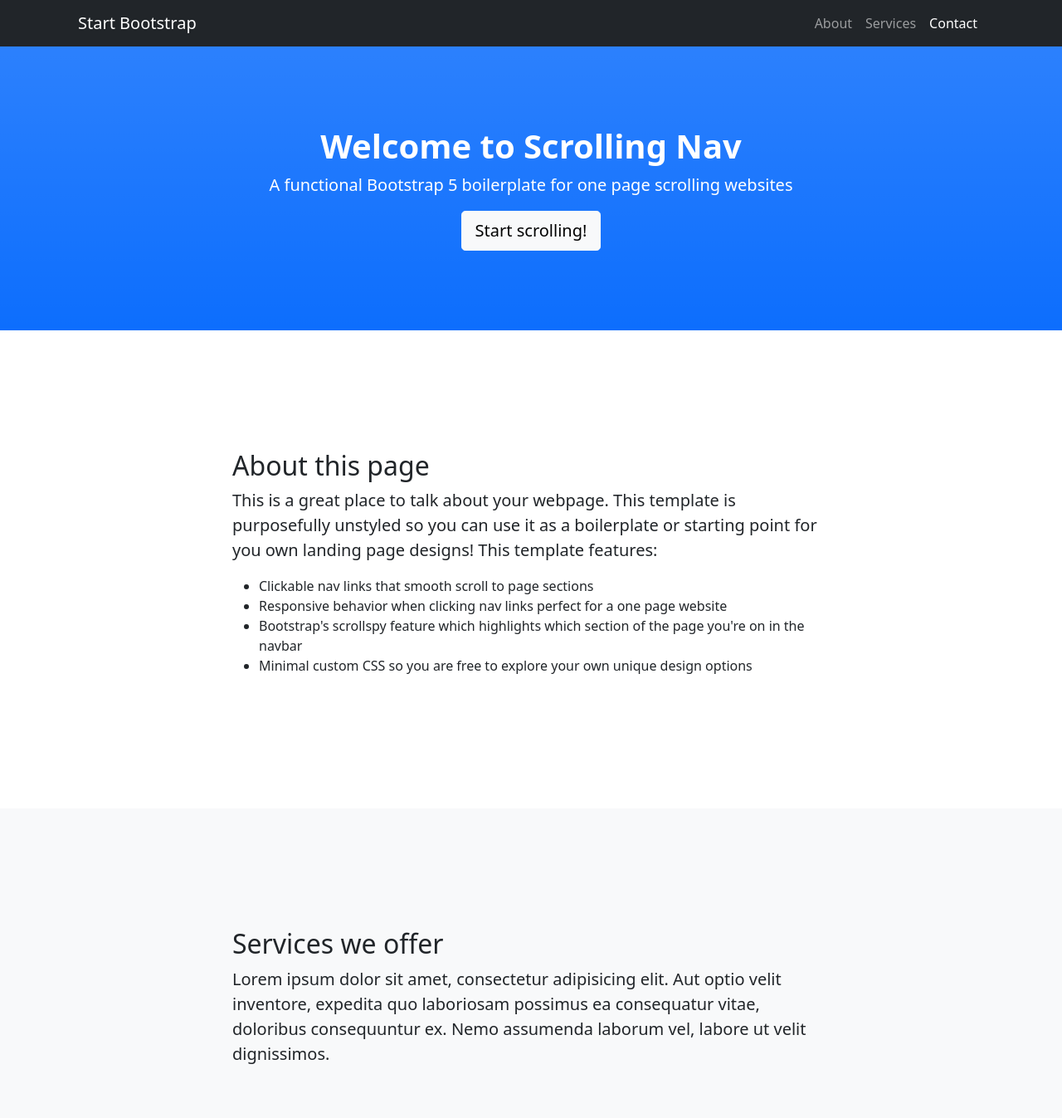
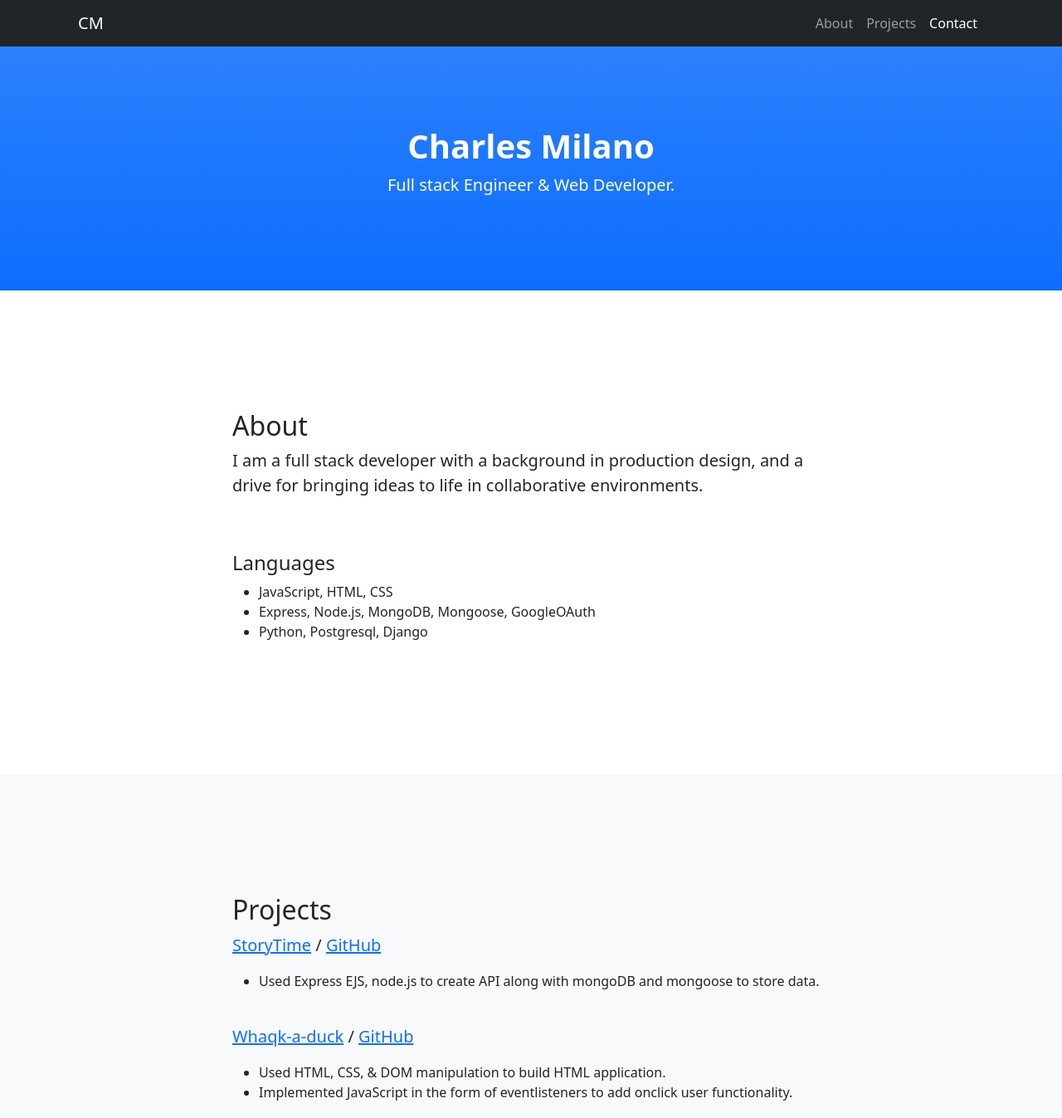
Before and after one commit to amnonongus/Bootstrap-practice, a website: page dist/index.html in a window 1280 px wide. Shown: the top 1347 px of the page at 83% size. Drawn offline with nearby package versions, Linux system fonts and the light colour scheme.

Commit message:
looks finished

```diff
--- a/dist/index.html
+++ b/dist/index.html
@@ -5,7 +5,7 @@
         <meta name="viewport" content="width=device-width, initial-scale=1, shrink-to-fit=no" />
         <meta name="description" content="" />
         <meta name="author" content="" />
-        <title>Scrolling Nav - Start Bootstrap Template</title>
+        <title>Charles Milano</title>
         <link rel="icon" type="image/x-icon" href="assets/favicon.ico" />
         <!-- Core theme CSS (includes Bootstrap)-->
         <link href="css/styles.css" rel="stylesheet" />
@@ -14,12 +14,12 @@
         <!-- Navigation-->
         <nav class="navbar navbar-expand-lg navbar-dark bg-dark fixed-top" id="mainNav">
             <div class="container px-4">
-                <a class="navbar-brand" href="#page-top">Start Bootstrap</a>
+                <a class="navbar-brand" href="#page-top">CM</a>
                 <button class="navbar-toggler" type="button" data-bs-toggle="collapse" data-bs-target="#navbarResponsive" aria-controls="navbarResponsive" aria-expanded="false" aria-label="Toggle navigation"><span class="navbar-toggler-icon"></span></button>
                 <div class="collapse navbar-collapse" id="navbarResponsive">
                     <ul class="navbar-nav ms-auto">
                         <li class="nav-item"><a class="nav-link" href="#about">About</a></li>
-                        <li class="nav-item"><a class="nav-link" href="#services">Services</a></li>
+                        <li class="nav-item"><a class="nav-link" href="#services">Projects</a></li>
                         <li class="nav-item"><a class="nav-link" href="#contact">Contact</a></li>
                     </ul>
                 </div>
@@ -28,9 +28,8 @@
         <!-- Header-->
         <header class="bg-primary bg-gradient text-white">
             <div class="container px-4 text-center">
-                <h1 class="fw-bolder">Welcome to Scrolling Nav</h1>
-                <p class="lead">A functional Bootstrap 5 boilerplate for one page scrolling websites</p>
-                <a class="btn btn-lg btn-light" href="#about">Start scrolling!</a>
+                <h1 class="fw-bolder">Charles Milano</h1>
+                <p class="lead">Full stack Engineer & Web Developer.</p>
             </div>
         </header>
         <!-- About section-->
@@ -38,13 +37,15 @@
             <div class="container px-4">
                 <div class="row gx-4 justify-content-center">
                     <div class="col-lg-8">
-                        <h2>About this page</h2>
-                        <p class="lead">This is a great place to talk about your webpage. This template is purposefully unstyled so you can use it as a boilerplate or starting point for you own landing page designs! This template features:</p>
+                        <h2>About</h2>
+                        <p class="lead">I am a full stack developer with a background in production design, and a drive for bringing ideas to life in collaborative environments.</p>
+                        <br>
+                        <br>
+                        <h4>Languages</h4>
                         <ul>
-                            <li>Clickable nav links that smooth scroll to page sections</li>
-                            <li>Responsive behavior when clicking nav links perfect for a one page website</li>
-                            <li>Bootstrap's scrollspy feature which highlights which section of the page you're on in the navbar</li>
-                            <li>Minimal custom CSS so you are free to explore your own unique design options</li>
+                            <li>JavaScript, HTML, CSS</li>
+                            <li>Express, Node.js, MongoDB, Mongoose, GoogleOAuth</li>
+                            <li>Python, Postgresql, Django</li>
                         </ul>
                     </div>
                 </div>
@@ -55,8 +56,17 @@
             <div class="container px-4">
                 <div class="row gx-4 justify-content-center">
                     <div class="col-lg-8">
-                        <h2>Services we offer</h2>
-                        <p class="lead">Lorem ipsum dolor sit amet, consectetur adipisicing elit. Aut optio velit inventore, expedita quo laboriosam possimus ea consequatur vitae, doloribus consequuntur ex. Nemo assumenda laborum vel, labore ut velit dignissimos.</p>
+                        <h2>Projects</h2>
+                        <p class="lead"><a href="https://storytime-project-2.herokuapp.com/stories">StoryTime</a> / <a href="https://github.com/amnonongus/Storytime">GitHub</a></p>
+                        <ul>
+                            <li>Used Express EJS, node.js to create API along with mongoDB and mongoose to store data.</li>
+                        </ul>
+                        <br>
+                        <p class="lead"><a href="https://amnonongus.github.io/Project-1/">Whaqk-a-duck</a> / <a href="https://github.com/amnonongus/Whaqk-a-duck">GitHub</a></p>
+                        <ul>
+                            <li>Used HTML, CSS, & DOM manipulation to build HTML application.</li>
+                            <li>Implemented JavaScript in the form of eventlisteners to add onclick user functionality.</li>
+                        </ul>
                     </div>
                 </div>
             </div>
@@ -66,15 +76,15 @@
             <div class="container px-4">
                 <div class="row gx-4 justify-content-center">
                     <div class="col-lg-8">
-                        <h2>Contact us</h2>
-                        <p class="lead">Lorem ipsum dolor sit amet, consectetur adipisicing elit. Vero odio fugiat voluptatem dolor, provident officiis, id iusto! Obcaecati incidunt, qui nihil beatae magnam et repudiandae ipsa exercitationem, in, quo totam.</p>
+                        <h2>Contact</h2>
+                        <p class="lead"><a href="mailto:charmilano@gmail.com">charmilano@gmail.com</a></p>
                     </div>
                 </div>
             </div>
         </section>
         <!-- Footer-->
         <footer class="py-5 bg-dark">
-            <div class="container px-4"><p class="m-0 text-center text-white">Copyright &copy; Your Website 2022</p></div>
+            <div class="container px-4"><p class="m-0 text-center text-white">Copyright &copy; Charles Milano 2022</p></div>
         </footer>
         <!-- Bootstrap core JS-->
         <script src="https://cdn.jsdelivr.net/npm/bootstrap@5.1.3/dist/js/bootstrap.bundle.min.js"></script>
```
